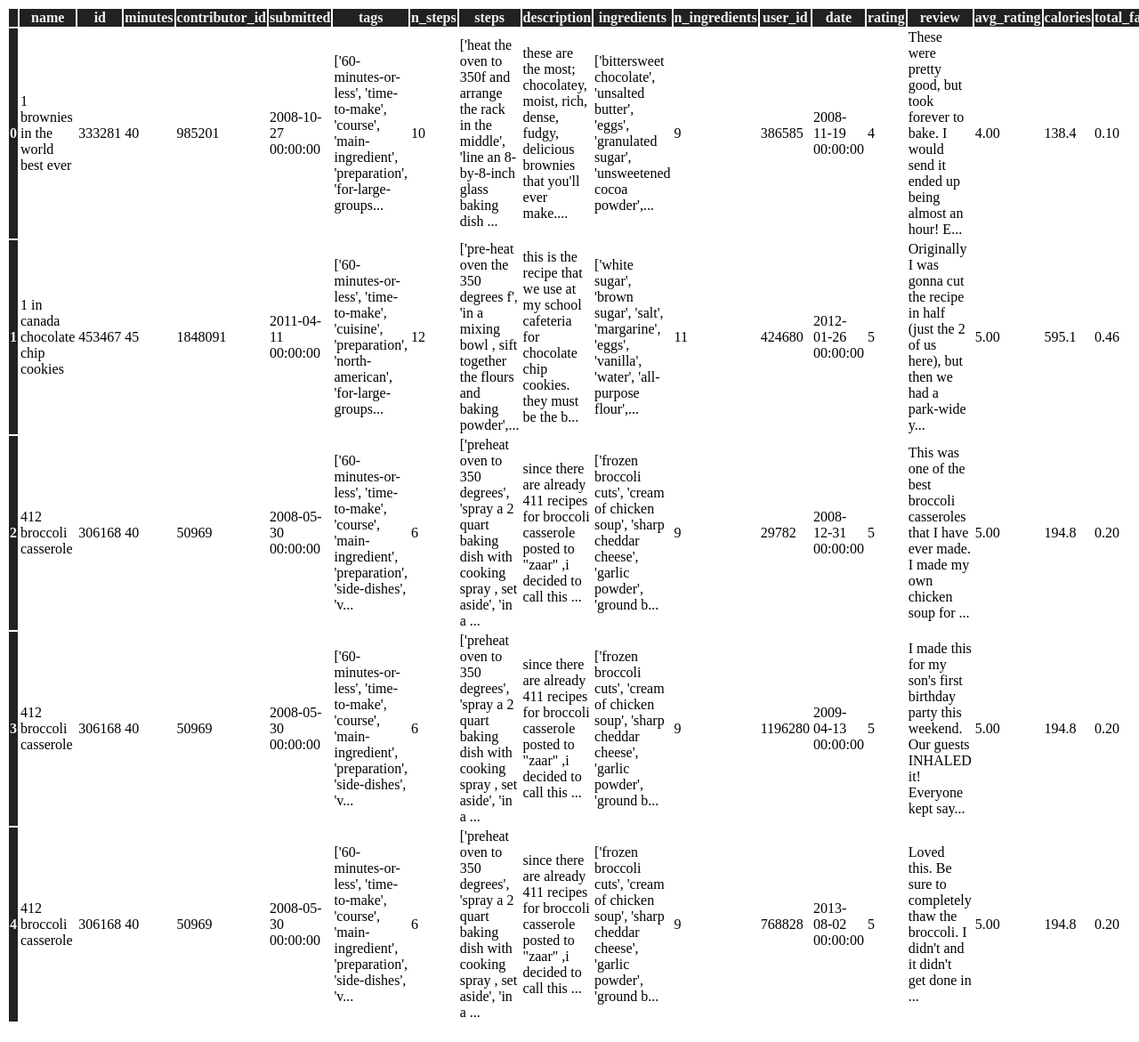
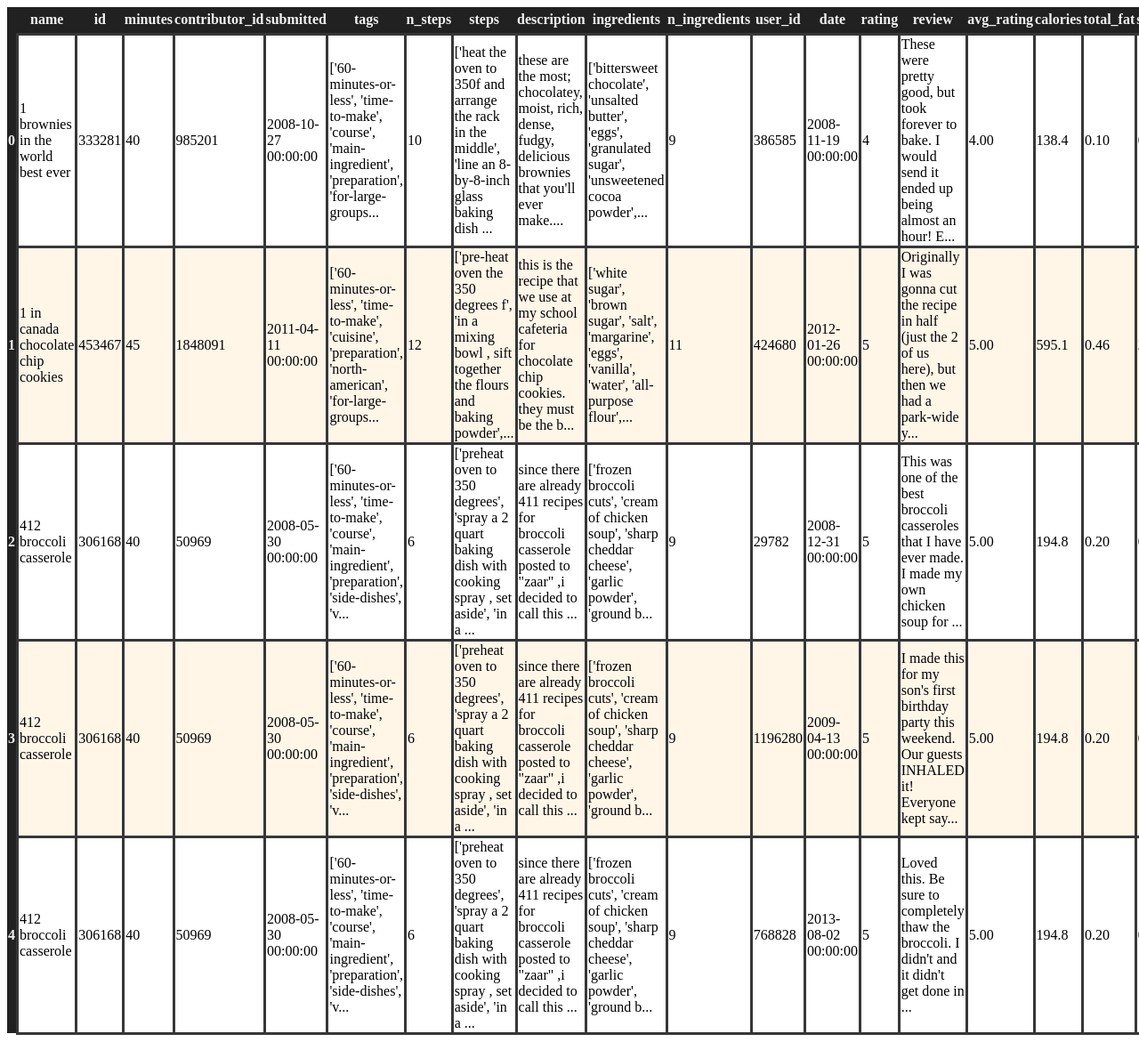
Before and after one commit to Trey-Scheid/Recipe-Healthyness-Trends-by-season, a Jekyll site: the page assets/sdatahead.html, which Jekyll copies as it is, in a window 1280 px wide. Shown: the whole page at 89% size. Built offline with Jekyll 4.4.1, drawn with Linux system fonts in a browser that asks for light colours.

Commit message:
df perfect now :)

```diff
--- a/assets/sdatahead.html
+++ b/assets/sdatahead.html
@@ -7,6 +7,18 @@
     #T_38c54_ th:not(.index_name) {
       background-color: #212121;
       color: #f2f2f2;
+      height: 30px;
+    }
+    #T_38c54_ td {
+      border-style: solid;
+	    border-color: #373737;
+    }
+    #T_38c54_ {
+      border-collapse: collapse;
+      width: 100%;
+    }
+    #T_38c54_ tr:nth-child(even) {
+      background-color: #fff6e8;
     }
     </style>
     <table id="T_38c54_">
```
